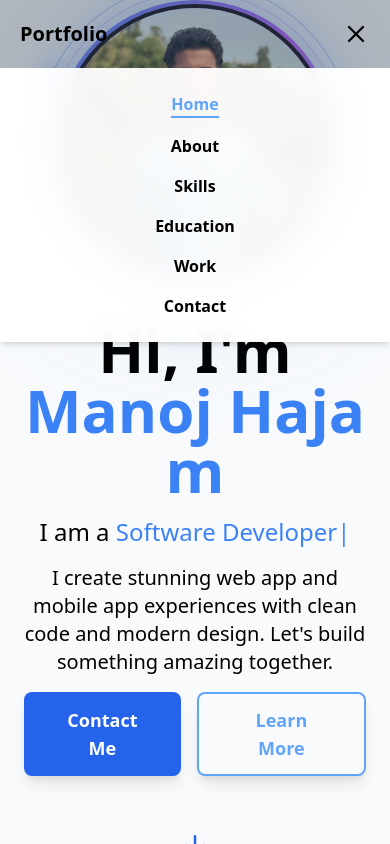
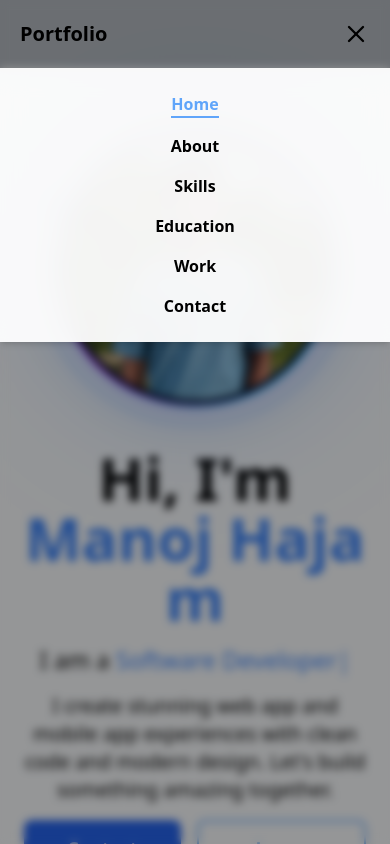
Before and after one commit to Manojhajam/Portfolio, a React (Vite) app in the folder my-project/: page / in a window 390 px wide. Both pictures are taken after a click on the button "Toggle menu". Shown: the top 844 px of the page. Built offline with nearby package versions, Linux system fonts and the light colour scheme.

Commit message:
Refactor Navbar component to include click outside and escape key functionality for mobile menu

```diff
--- a/my-project/src/components/Home/Home.jsx
+++ b/my-project/src/components/Home/Home.jsx
@@ -135,7 +135,7 @@ const Home = () => {
             alt="Manoj"
           />
         </Motion.div> */}
-        <div className="flex-1 flex justify-center items-center">
+        <div className="flex-1 flex justify-center items-center max-md:mt-20 max-sm:mt-32">
           <Motion.div
             className="relative w-[280px] h-[280px] shrink-0"
             initial={{ opacity: 0, scale: 0.7, rotate: -10 }}
--- a/my-project/src/components/Layout/Navbar.jsx
+++ b/my-project/src/components/Layout/Navbar.jsx
@@ -1,4 +1,4 @@
-import React, { useEffect, useState } from "react";
+import React, { useEffect, useRef, useState } from "react";
 import { Link } from "react-scroll";
 import { Menu, X } from "lucide-react"; // for hamburger/close icons
 
@@ -6,6 +6,7 @@ const Navbar = () => {
   const [scrolled, setScrolled] = useState(false);
   const [animate, setAnimate] = useState(false);
   const [menuOpen, setMenuOpen] = useState(false);
+  const navbarRef = useRef(null);
 
   useEffect(() => {
     const handleScroll = () => {
@@ -21,6 +22,30 @@ const Navbar = () => {
     return () => window.removeEventListener("scroll", handleScroll);
   }, [scrolled]);
 
+  useEffect(() => {
+    if (!menuOpen) return;
+
+    const handleClickOutside = (e) => {
+      if (navbarRef.current && !navbarRef.current.contains(e.target)) {
+        setMenuOpen(false);
+      }
+    };
+
+    const handleKeyDown = (e) => {
+      if (e.key === "Escape") setMenuOpen(false);
+    };
+
+    document.body.style.overflow = "hidden";
+    document.addEventListener("mousedown", handleClickOutside);
+    document.addEventListener("keydown", handleKeyDown);
+
+    return () => {
+      document.body.style.overflow = "";
+      document.removeEventListener("mousedown", handleClickOutside);
+      document.removeEventListener("keydown", handleKeyDown);
+    };
+  }, [menuOpen]);
+
   const NavItems = [
     { name: "Home", path: "home" },
     { name: "About", path: "about" },
@@ -32,13 +57,14 @@ const Navbar = () => {
 
   return (
     <div
+      ref={navbarRef}
       className={`fixed w-full z-50 p-5 transition-all duration-300 ${
         scrolled
           ? "bg-gray-400/70 shadow-lg backdrop-blur-md"
           : "bg-gray-600/40"
       } ${animate ? "animate-navbar-slide" : ""}`}
     >
-      <div className="w-full max-w-6xl mx-auto flex justify-between items-center">
+      <div className="w-full max-w-6xl mx-auto flex justify-between items-center relative z-10">
         {/* Logo */}
         <div className="logo text-xl font-bold">Portfolio</div>
 
@@ -70,15 +96,21 @@ const Navbar = () => {
         </button>
       </div>
 
-      {/* Mobile Menu */}
+      {/* Mobile Backdrop */}
       {menuOpen && (
         <div
-          className={`sm:hidden absolute top-[68px] right-0 w-full bg-white/95 backdrop-blur-md shadow-md flex flex-col items-center gap-4 py-6 transition-all duration-300 ease-out ${
-            menuOpen
-              ? "translate-y-0 opacity-100"
-              : "-translate-y-full opacity-0"
-          }`}
-        >
+          className="sm:hidden fixed inset-0 bg-black/40 backdrop-blur-sm"
+          onClick={() => setMenuOpen(false)}
+        />
+      )}
+
+      {/* Mobile Menu */}
+      <div
+        className={`sm:hidden absolute left-0 right-0 top-full bg-white/95 backdrop-blur-md shadow-md overflow-hidden ${
+          menuOpen ? "max-h-96 opacity-100" : "max-h-0 opacity-0"
+        }`}
+      >
+        <div className="flex flex-col items-center gap-4 py-6">
           {NavItems.map((link) => (
             <Link
               key={link.name}
@@ -95,7 +127,7 @@ const Navbar = () => {
             </Link>
           ))}
         </div>
-      )}
+      </div>
     </div>
   );
 };
--- a/my-project/src/index.css
+++ b/my-project/src/index.css
@@ -1,6 +1,11 @@
 @tailwind base;
 @tailwind components;
 @tailwind utilities;
+
+html,
+body {
+  overflow-x: hidden;
+}
 
 .timeline-line::before {
 	content: '';
```
